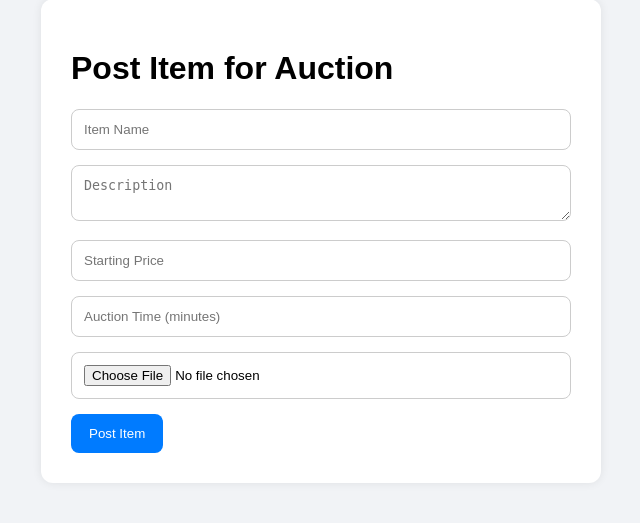
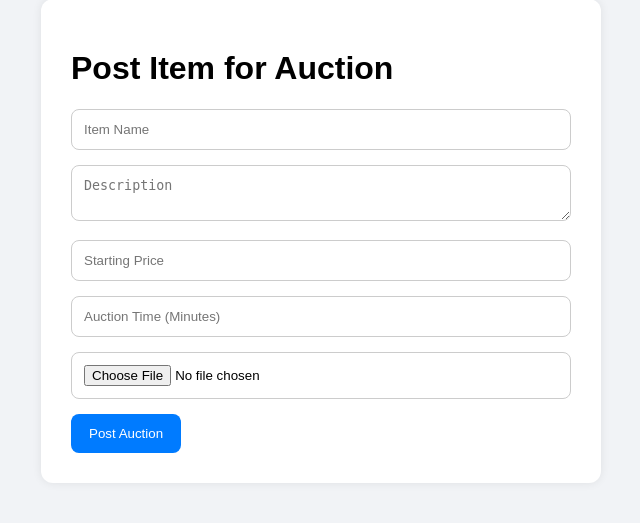
Before and after one commit to aadi-2506/Online_Auction, a Flask app: page /add_item in a window 1280 px wide. Shown: the part 89-612 px from the top of the page, without its empty margins (319-959 px from the left). Run offline with Flask 3, Linux system fonts and the light colour scheme; the visitor is signed in with stand-in values (Sample User, id 1).

Commit message:
Update add_item.html

```diff
--- a/templates/add_item.html
+++ b/templates/add_item.html
@@ -3,6 +3,7 @@
 {% block content %}
 
 <div class="form-box">
+
 <h1>Post Item for Auction</h1>
 
 <form method="POST" enctype="multipart/form-data">
@@ -13,13 +14,14 @@
 
     <input type="number" step="0.01" name="price" placeholder="Starting Price" required>
 
-    <input type="number" name="minutes" placeholder="Auction Time (minutes)" required>
+    <input type="number" name="minutes" placeholder="Auction Time (Minutes)" required>
 
     <input type="file" name="image" accept="image/*" required>
 
-    <button type="submit">Post Item</button>
+    <button type="submit">Post Auction</button>
 
 </form>
+
 </div>
 
 {% endblock %}
```
